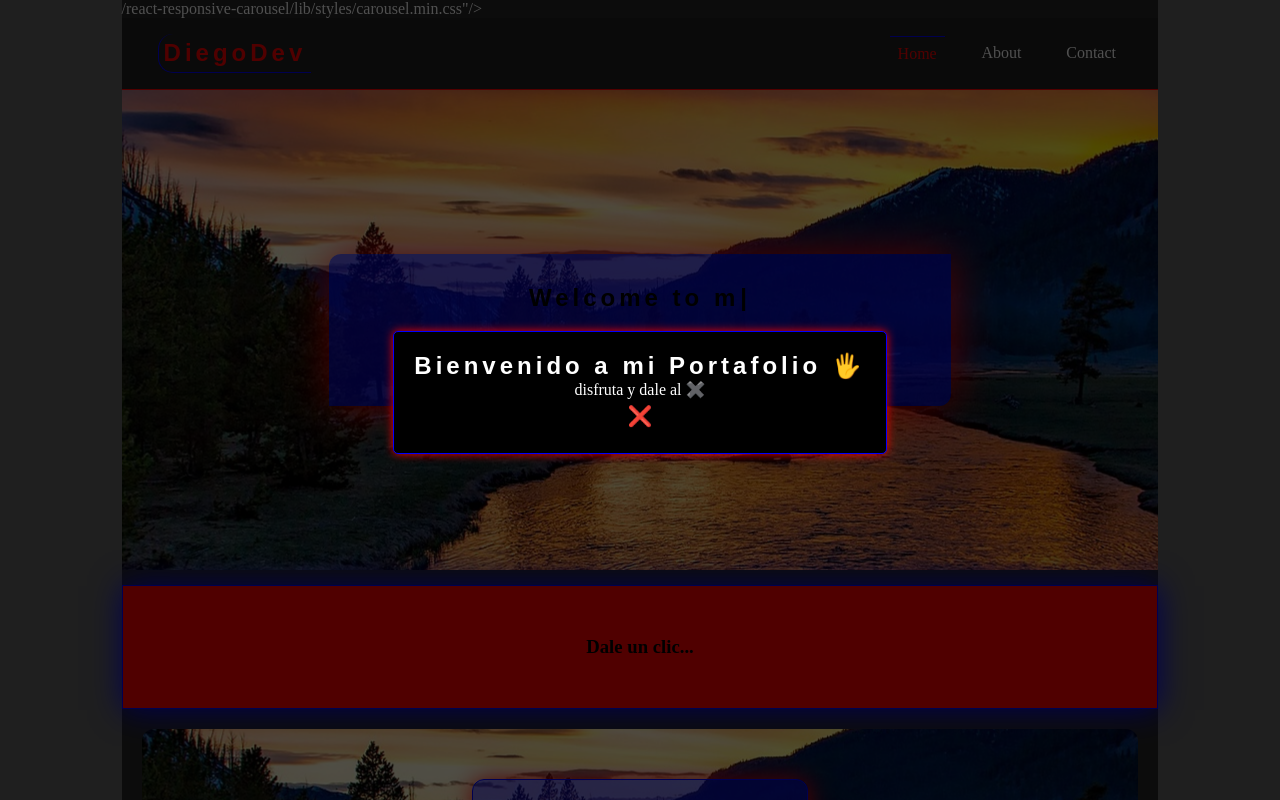
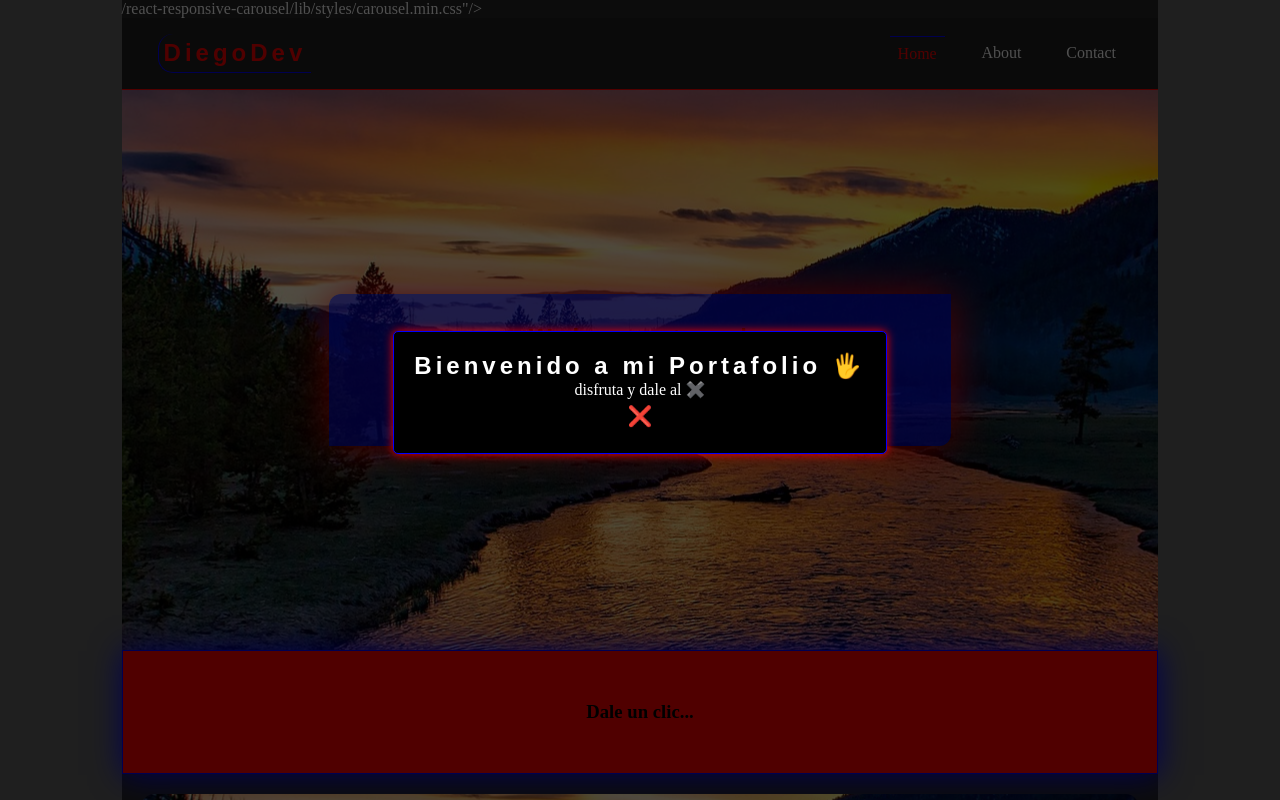
Before and after one commit to diego-monfort-landolt/Landoltdiego, a React (Vite) app: page / in a window 1280 px wide. Shown: the top 800 px of the page. Built offline with nearby package versions, Linux system fonts and the light colour scheme; a web font is replaced by a local one.

Commit message:
removed spaces photo

```diff
--- a/src/pages/Home.css
+++ b/src/pages/Home.css
@@ -14,7 +14,8 @@
   background: url("../images/mont.jpg") !important;
   background-position: center !important;
   width: 100% !important;
-  height: 60vh !important;
+  height: 70vh !important;
+  margin-bottom: -15px;
 }
 .überschrift {
   width: 60%;
```
